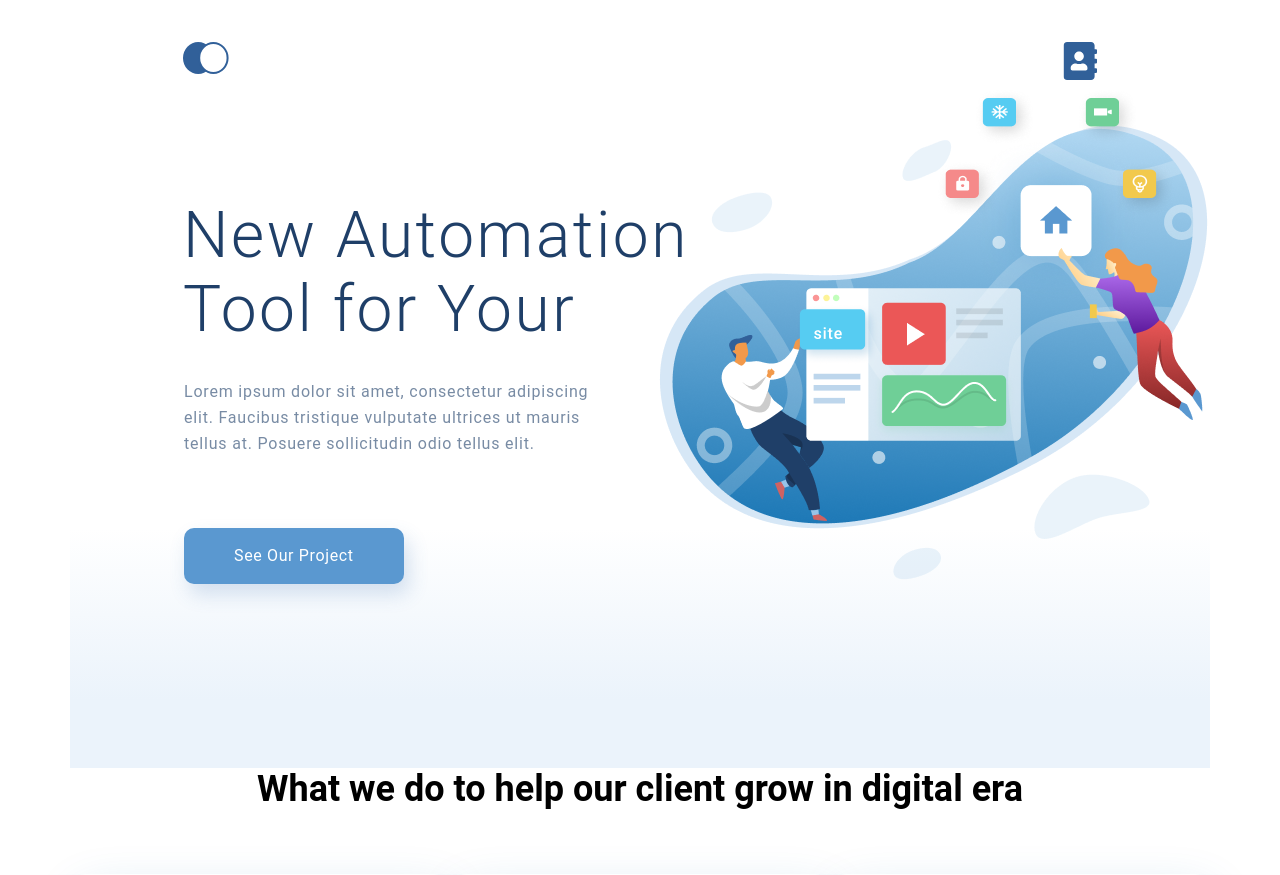
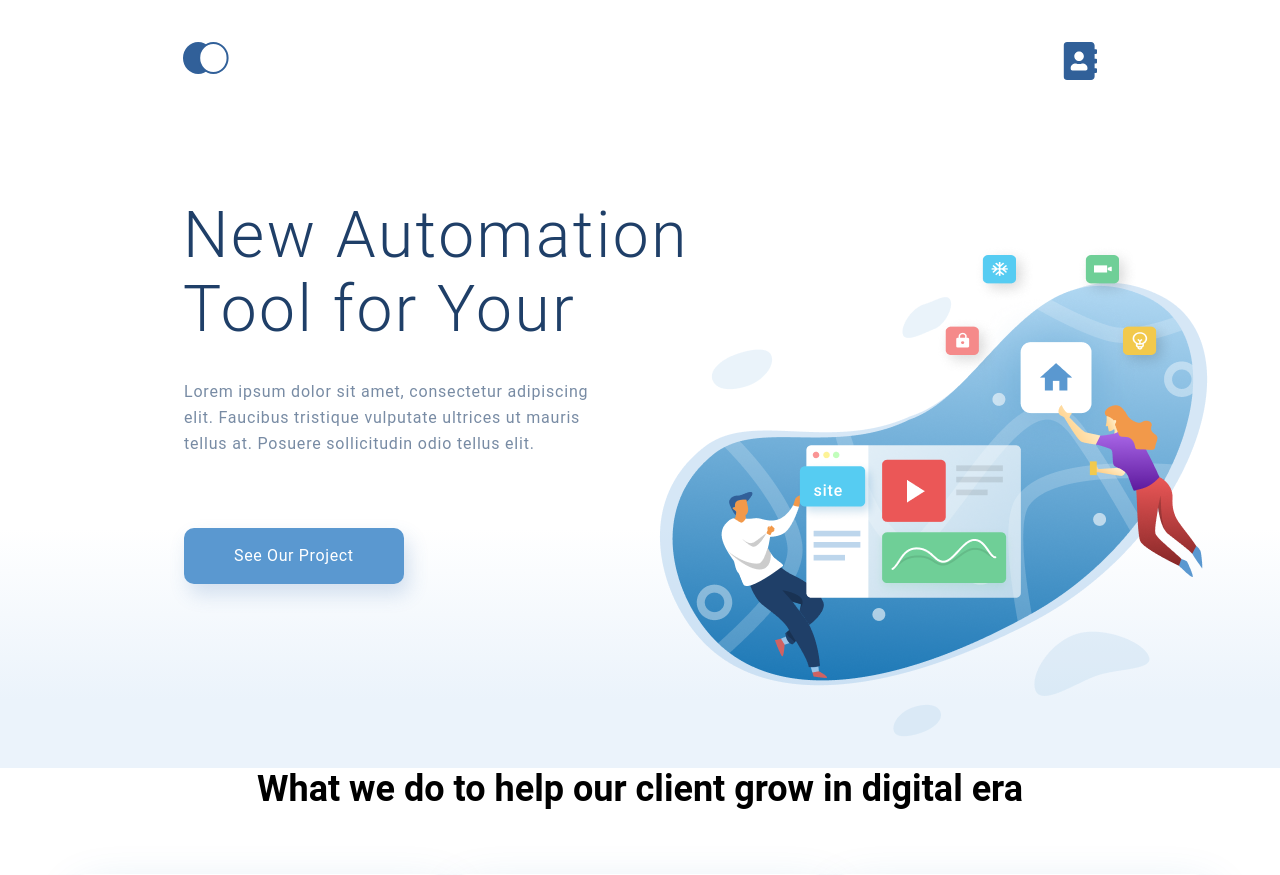
Before and after one commit to Jeff20201227/HTML-CSS, a PHP site: page / in a window 1280 px wide. Shown: the top 875 px of the page. Run offline with PHP 8.4, Linux system fonts and the light colour scheme.

Commit message:
Lesson_6.1

```diff
--- a/Lesson_6/index.html
+++ b/Lesson_6/index.html
@@ -10,8 +10,8 @@
 </head>
 
 <body>
-    <div class="container">
     <div class="top">
+        <div class="container top_box">
             <div class="top_content">
                 <div class="menu">
                     <ul class="menu_ul">
@@ -26,6 +26,7 @@
                     <p class="text_p top_info_p1">Lorem ipsum dolor sit amet, consectetur adipiscing elit. Faucibus
                         tristique vulputate ultrices ut mauris tellus at. Posuere sollicitudin odio tellus elit.</p>
                     <a href="#" class="top_info_link">See Our Project</a>
+                </div>
             </div>
         </div>
     </div>
--- a/Lesson_6/style.css
+++ b/Lesson_6/style.css
@@ -8,10 +8,10 @@ body {
 }
 
 .container {
+    display: flex;
+    flex-direction: column;
     width: 1140px;
     margin: 0 auto;
-    display: flex;
-    flex-direction: column;
     height: 100%;
 }
 
@@ -20,10 +20,16 @@ body {
     background: linear-gradient(0deg, #EBF3FB 8.84%, rgba(152, 195, 232, 0) 31.12%);
 }
 
+.top_box {
+    display: flex;
+    flex-direction: column;
+    height: 100%;
+}
+
 .menu {
-    padding-top: 42px;
-    padding-left: 113px;
-    padding-right: 113px;
+    margin-top: 42px;
+    margin-left: 113px;
+    margin-right: 113px;
 }
 
 .menu_ul {
@@ -45,8 +51,8 @@ li {
     background-image: url(img/top_back.png);
     background-repeat: no-repeat;
     background-position: right center;
-    padding-top: 115px;
     flex-grow: 1;
+    height: 100%;
 }
 
 .top_info_h1 {
@@ -54,16 +60,11 @@ li {
     color: #1F3F68;
     width: 510px;
     font-weight: 300;
-    font-size: 64px;
     line-height: 74px;
     letter-spacing: 0.04em;
-    padding-bottom: 32px;
-    padding-left: 113px;
-}
-
-.top_info_p1 {
-    width: 425px;
-    padding-left: 114px;
+    margin-bottom: 32px;
+    margin-left: 113px;
+    margin-top: 115px;
 }
 
 .text_p {
@@ -74,27 +75,30 @@ li {
     opacity: 0.6;
 }
 
+.top_info_p1 {
+    width: 425px;
+    margin-left: 114px;
+}
+
 .top_info_link {
+    display: inline-block;
     font-size: 16px;
     line-height: 26px;
     text-align: center;
     letter-spacing: 0.04em;
     color: #FFFFFF;
     background: #5A98D0;
+    text-decoration: none;
     box-shadow: 5px 10px 20px rgba(53, 110, 173, 0.2);
     border-radius: 10px;
     margin-left: 114px;
     margin-top: 71px;
     padding: 15px 50px;
-    text-decoration: none;
-    display: inline-block;
 }
 
 a.top_info_link:hover {
     color: red;
 }
-
-
 
 .text_h3 {
     font-size: 36px;
@@ -195,7 +199,7 @@ a.top_info_link:hover {
 }
 
 
- /* Страница "Контакты" */
+/* Страница "Контакты" */
 
 .logo {
     display: flex;
```
Lines whose indentation alone changed are shown as unchanged.
